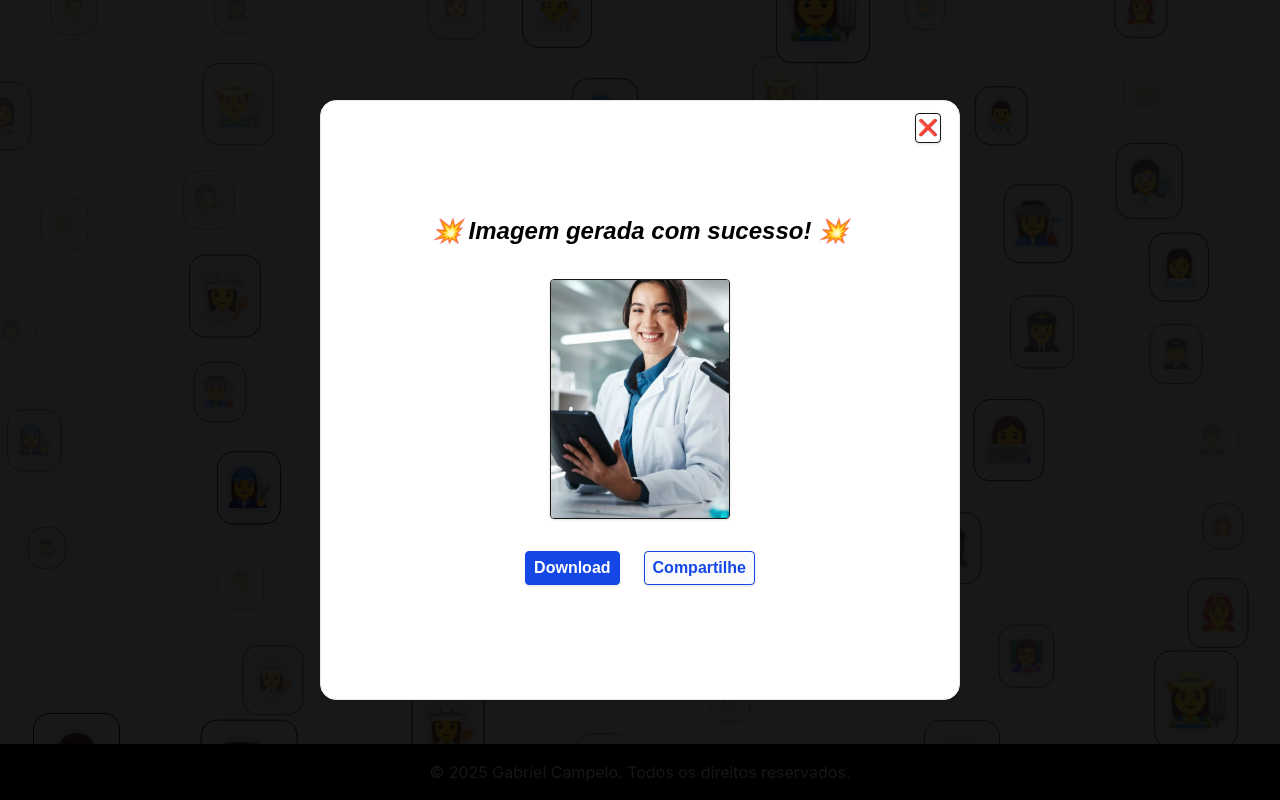
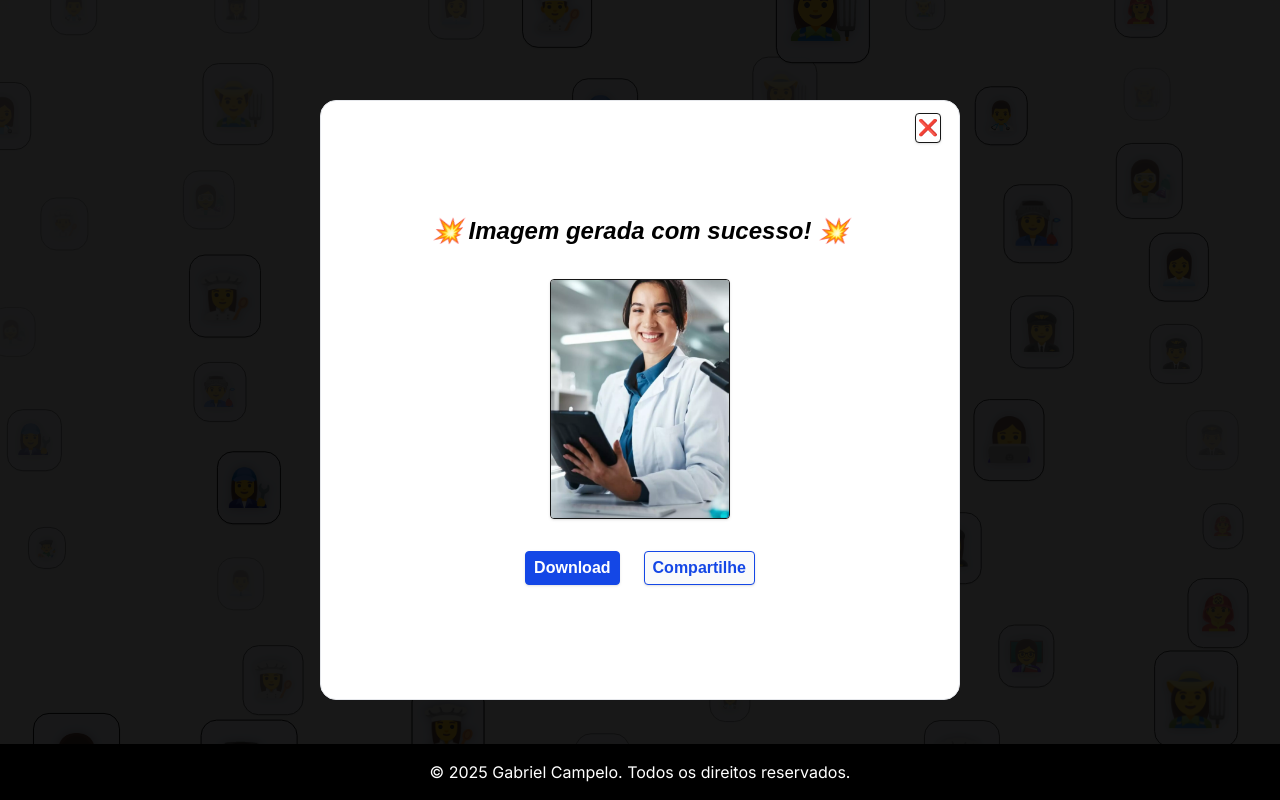
Before and after one commit to campelogabriel/nextjs-future.io, a Next.js app: page / in a window 1280 px wide. Built offline with nearby package versions, Linux system fonts and the light colour scheme.

Commit message:
:bug: style: corrigindo bug da cor do texto

```diff
--- a/src/app/components/Footer.tsx
+++ b/src/app/components/Footer.tsx
@@ -4,7 +4,7 @@ const inter = Inter({ subsets: ["latin"] });
 
 function Footer() {
   return (
-    <div className="bg-black p-4 flex flex-row gap-4 justify-center items-center absolute z-50 bottom-0 left-0 w-full">
+    <div className="bg-black text-white p-4 flex flex-row gap-4 justify-center items-center absolute z-50 bottom-0 left-0 w-full">
       <h1 className={`${inter.className}`}>
         © 2025 Gabriel Campelo. Todos os direitos reservados.
       </h1>
```
